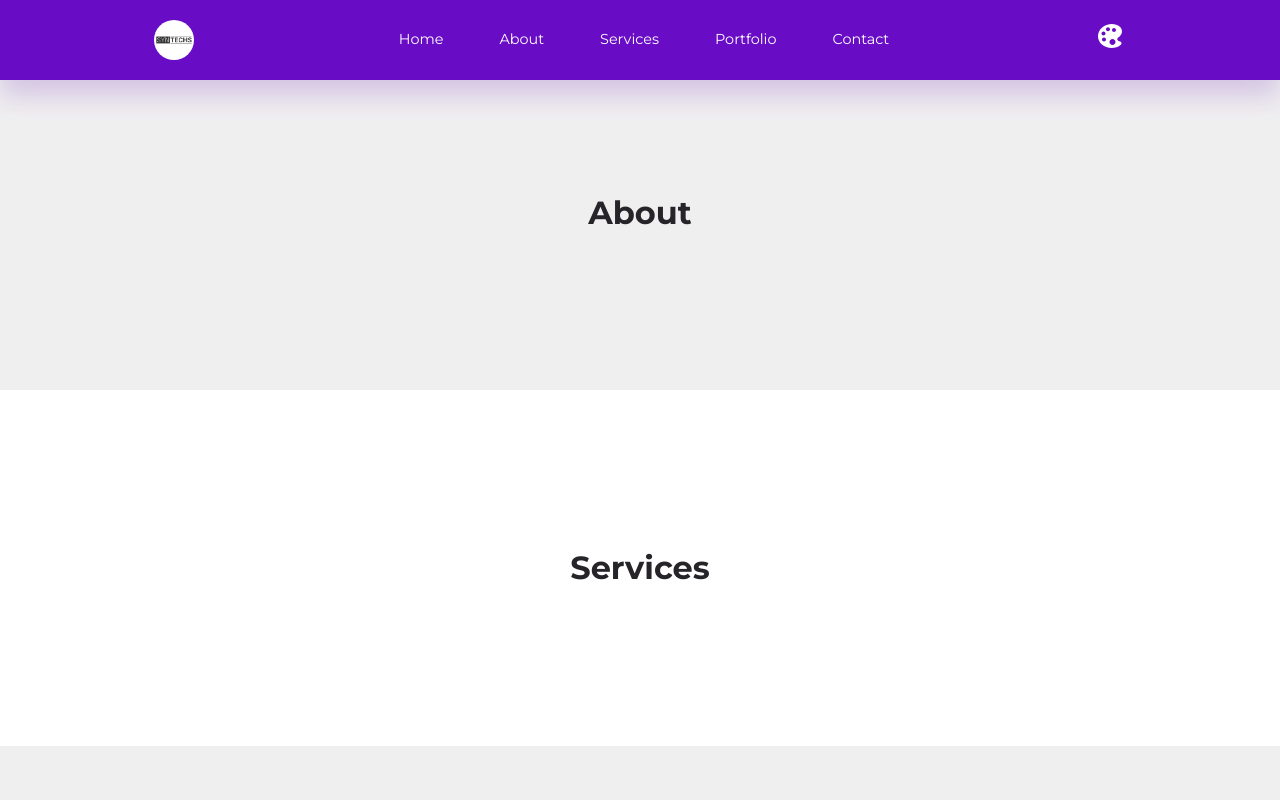
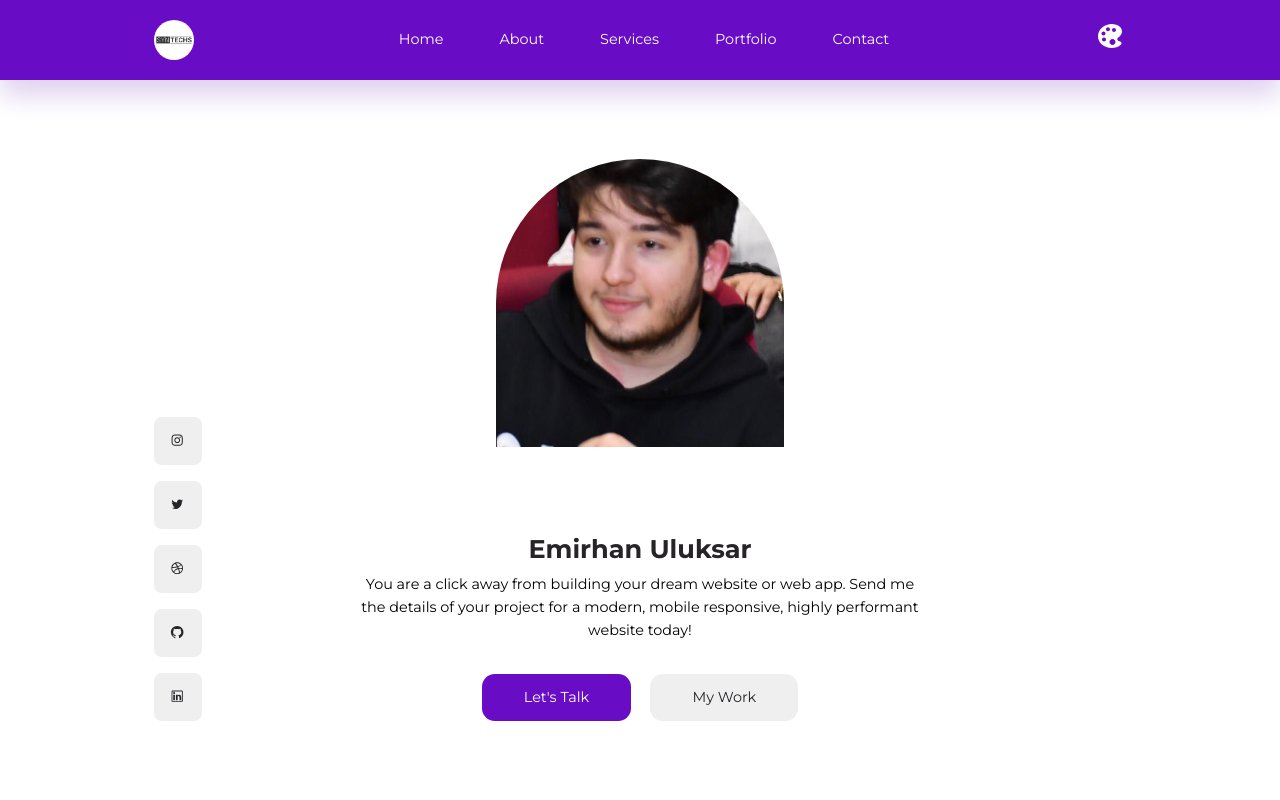
Before and after one commit to emirhanuluksar/Portfolio, a React (Create React App) app: page / in a window 1280 px wide. Shown: the top 800 px of the page. Built offline with nearby package versions, Linux system fonts and the light colour scheme.

Commit message:
Header is created

```diff
--- /dev/null
+++ b/src/sections/header/data.js
@@ -0,0 +1,15 @@
+import { AiOutlineInstagram } from "react-icons/ai";
+import { AiOutlineTwitter } from "react-icons/ai";
+import { AiOutlineDribbble } from "react-icons/ai";
+import { AiOutlineGithub } from "react-icons/ai";
+import { AiOutlineLinkedin } from "react-icons/ai";
+
+const data = [
+  { id: 1, link: "https://instagram.com", icon: <AiOutlineInstagram /> },
+  { id: 1, link: "https://twitter.com", icon: <AiOutlineTwitter /> },
+  { id: 1, link: "https://dribbble.com", icon: <AiOutlineDribbble /> },
+  { id: 1, link: "https://github.com", icon: <AiOutlineGithub /> },
+  { id: 1, link: "https://linkedin.com", icon: <AiOutlineLinkedin /> },
+];
+
+export default data;
--- a/src/sections/header/header.css
+++ b/src/sections/header/header.css
@@ -0,0 +1,90 @@
+header {
+  margin-top: 5rem;
+  height: calc(100vh - 5rem);
+  display: grid;
+  place-items: center;
+  background: var(--color-white);
+  transition: var(--transition);
+}
+
+.header__container {
+  display: flex;
+  flex-direction: column;
+  align-items: center;
+  position: relative;
+}
+
+.header__profile {
+  width: 18rem;
+  height: 22rem;
+  border-radius: 9rem 9rem 2rem 2rem;
+  overflow: hidden;
+  margin-bottom: 1.5rem;
+}
+
+.header__container p {
+  width: 35rem;
+  text-align: center;
+  margin: 0.6rem 0 2rem;
+}
+
+.header__cta {
+  display: flex;
+  align-items: center;
+  gap: 1.2rem;
+}
+
+.header__socials {
+  position: absolute;
+  left: 0;
+  bottom: 0;
+  display: flex;
+  flex-direction: column;
+  gap: 1rem;
+}
+
+.header__socials a {
+  width: 3rem;
+  aspect-ratio: 1/1;
+  background: var(--color-light);
+  color: var(--color-black);
+  display: grid;
+  place-items: center;
+  border-radius: var(--border-radius-3);
+}
+
+.header__socials a:hover {
+  background: var(--color-primary);
+  color: var(--color-white);
+  transform: translateX(-0.5rem);
+}
+
+/* MEDIA QUERIES (tablets) */
+@media screen and (max-width: 1024px) {
+  header {
+    margin-top: 0;
+    height: 100vh;
+  }
+}
+
+/* MEDIA QUERIES (phones) */
+@media screen and (max-width: 600px) {
+  .header__profile {
+    width: 14rem;
+    height: 17rem;
+    max-width: 60%;
+    max-height: 35vh;
+  }
+
+  .header__container p {
+    width: 100%;
+  }
+
+  .header__cta {
+    gap: 1rem;
+  }
+
+  .header__socials {
+    display: none;
+  }
+}
--- a/src/sections/header/header.jsx
+++ b/src/sections/header/header.jsx
@@ -1,9 +1,41 @@
+import HeaderImage from "../../assets/header.jpg";
+import data from "./data";
 import "./header.css";
 
 const Header = () => {
   return (
     <header id="header">
-      <h2>Header</h2>
+      <div className="container header__container">
+        <div className="header__profile">
+          <img src={HeaderImage} alt="Header Portait" />
+        </div>
+        <h3>Emirhan Uluksar</h3>
+        <p>
+          You are a click away from building your dream website or web app. Send
+          me the details of your project for a modern, mobile responsive, highly
+          performant website today!
+        </p>
+        <div className="header__cta">
+          <a href="#contact" className="btn primary">
+            Let's Talk
+          </a>
+          <a href="#portfolio" className="btn light">
+            My Work
+          </a>
+        </div>
+        <div className="header__socials">
+          {data.map((item) => (
+            <a
+              key={item.id}
+              href={item.link}
+              target="_blank"
+              rel="noopener noreferrer"
+            >
+              {item.icon}
+            </a>
+          ))}
+        </div>
+      </div>
     </header>
   );
 };
```
Also changed, not shown: src/assets/header.jpg (added).
